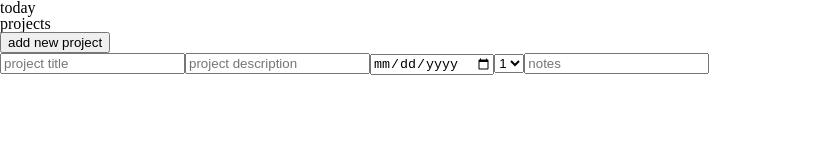
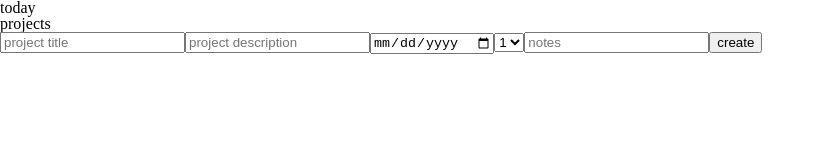
Before and after one commit to plsrd/todo, a website built with webpack: page dist/index.html in a window 1280 px wide. Both pictures are taken after a click on the button "add new project". Shown: the whole page, without its empty margins (0-825 px from the left). Built offline with Linux system fonts and the light colour scheme.

Commit message:
add cacheElement function

```diff
--- a/src/displayHandler.js
+++ b/src/displayHandler.js
@@ -6,15 +6,31 @@ function initDisplayHandler() {
 }
 
 const domCache = {
+  main: document.getElementById('main'),
   projectsWindow: document.getElementById('projects-window'),
+  addBtn: document.getElementById('add'),
 }
 
-function createElement(type, target, id, attributes) {
+function cacheElement(id) {
+  let key = id.split('-');
+  let word = key[1].charAt(0).toUpperCase() + key[1].slice(1);
+  key.splice(1, 1, word);
+  domCache[`${key.join('')}`] = document.getElementById(id);
+}
+
+function createElement(type, target, id, attributes, content) {
   const el = document.createElement(type);
   target.appendChild(el);
   el.setAttribute('id', id);
-  for (let key in attributes) {
-    el.setAttribute(key, attributes[key]);
+
+  if (attributes !== undefined) {
+    for (let key in attributes) {
+      el.setAttribute(key, attributes[key]);
+    }
+  }
+
+  if(content !== undefined) {
+    el.textContent = content;
   }
 }
 
@@ -31,11 +47,15 @@ function createSelect(target, id, options) {
 }
 
 function drawProjectInput() {
-  createElement('input', domCache.projectsWindow, 'title', {'type': 'text', 'placeholder': 'project title'});
-  createElement('input', domCache.projectsWindow, 'description', {'type': 'text', 'placeholder': 'project description'});
-  createElement('input', domCache.projectsWindow, 'due date', {'type': 'date', 'placeholder': 'project due date'});
-  createSelect(domCache.projectsWindow, 'priority', [1, 2, 3, 4, 5]);
-  createElement('input', domCache.projectsWindow, 'notes', {'type': 'text', 'placeholder': 'notes'});
+  domCache.main.removeChild(domCache.addBtn);
+  createElement('form', domCache.projectsWindow, 'create-project');
+  cacheElement('create-project');
+  createElement('input', domCache.createProject, 'title', {'type': 'text', 'placeholder': 'project title'});
+  createElement('input', domCache.createProject, 'description', {'type': 'text', 'placeholder': 'project description'});
+  createElement('input', domCache.createProject, 'due-date', {'type': 'date', 'placeholder': 'project due date'});
+  createSelect(domCache.createProject, 'priority', [1, 2, 3, 4, 5]);
+  createElement('input', domCache.createProject, 'notes', {'type': 'text', 'placeholder': 'notes'});
+  createElement('button', domCache.createProject, 'create-project', {'type': 'submit'}, 'create');
 }
 
 export default initDisplayHandler;
--- a/src/index.js
+++ b/src/index.js
@@ -9,6 +9,5 @@ initDisplayHandler();
   const addBtn = document.getElementById('add');
   addBtn.addEventListener('click', () => {
     events.emit('addNewProject');
-    console.log('emitting')
   });
 })();
```
Also changed, not shown: dist/index.html, dist/main.js.
